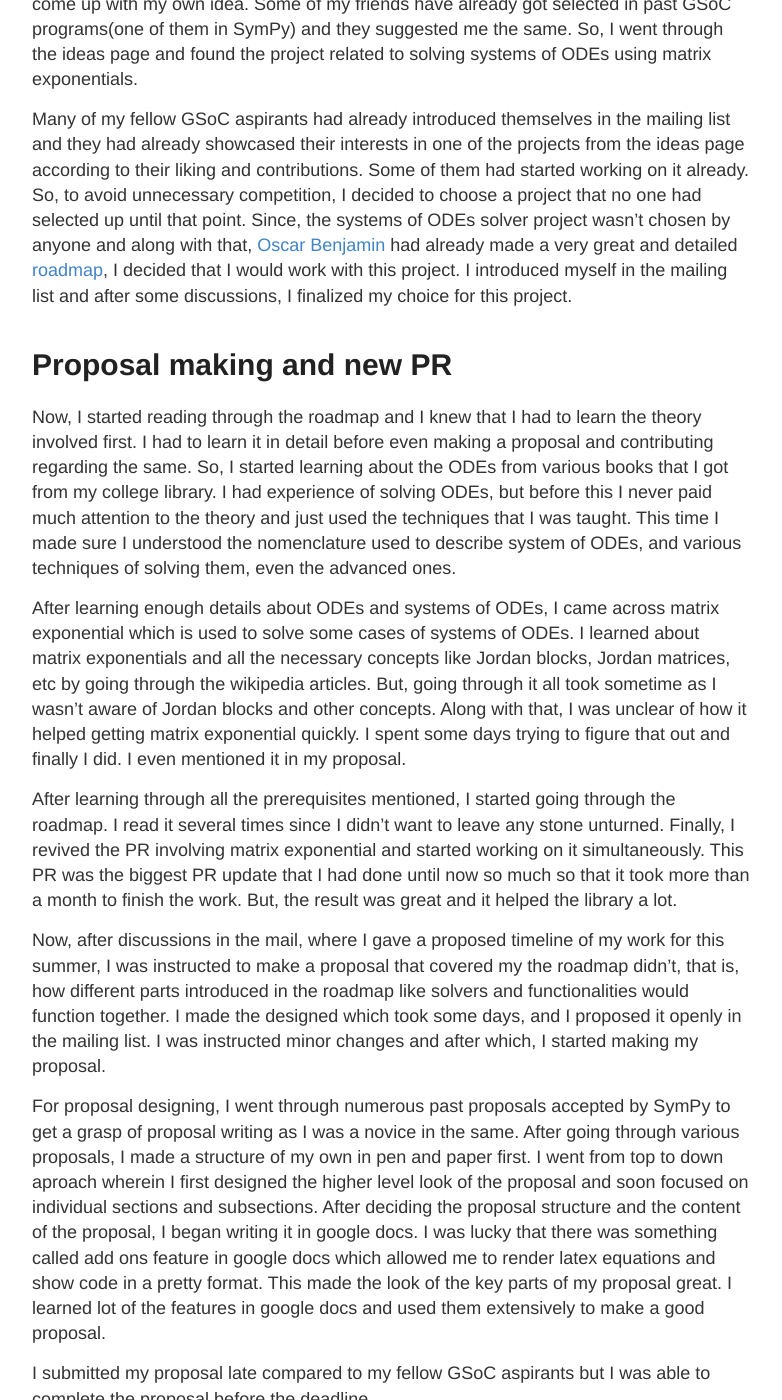
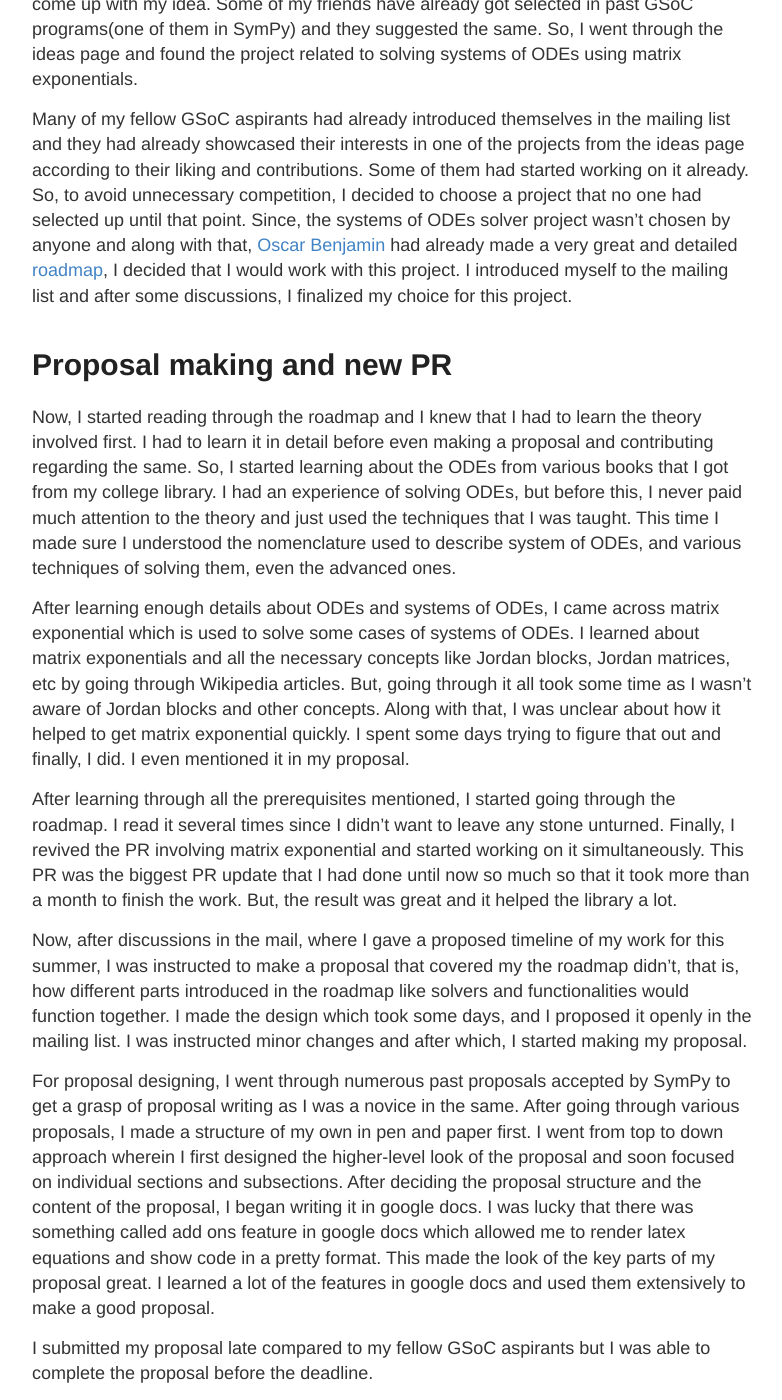
Before and after one commit to mijo2/mijo2.github.io, a Jekyll site: the page built from _posts/2020-6-5-FirstBlog.md, in a window 1280 px wide and 1400 px high, scrolled down 3665 px. Shown: the whole window, without its empty margins (248-1030 px from the left). Built offline with Jekyll 4.4.1, drawn with Linux system fonts in a browser that asks for light colours; our own code applies the rules of GitHub Pages for plain Markdown files; some of the changed text lies outside the part shown.

Commit message:
Updated the blog with correct grammar
The grammar and spelling errors were checked and rectified.

````diff
--- a/_posts/2020-6-5-FirstBlog.md
+++ b/_posts/2020-6-5-FirstBlog.md
@@ -1,21 +1,21 @@
 ---
 layout: post
-title: GSoC'20 selection: SymPy
+title: GSoC'20 selection: My journey with SymPy
 ---
 
-Yesterday, at May 5, 2020, UST 18:00, Google announced the results for GSoC'20 program. My hard work of over three and a half months finally paid off and I was selected for the program. I am glad that I applied for SymPy since its not only one of the best organizations to work with in my opinion on the basis of how well the community functions but also due to the fact that I  love mathematics and programming in Python, and SymPy brings both of them together. Its fascinating to me that I am creating a piece of software that is able to solve mathematical equations.
+Yesterday, on May 5, 2020, UST 18:00, Google announced the results for GSoC'20 program. My hard work of over three and a half months finally paid off and I was selected for the program. I am glad that I applied for SymPy since its not only one of the best organizations to work within my opinion based on how well the community functions but also because I  love mathematics and programming in Python, and SymPy brings both of them together. It is fascinating to me that I am creating a piece of software that can solve mathematical equations.
 
-My journey with SymPy started when I was looking for organizations to work with in GSoC program since I had thought at that point of time that I would love to learn more about how open source functions regardless of my selection. I was browsing through organizations that were primarily using Python given my 2 years of experience with the programming language. When I was browsing through organizations, I would normally go for their documentation straight and set up their library code using ```git clone```, then I would read through the documentation and try to follow steps I learned in my local machine. This gave me a grasp of the library and allowed me to be more clear of whether I would want to work for this org or not. I tried this for a few organizations before I found SymPy. When I was learning for SymPy, I was amazed by the fact that the documentation was so clear that sometimes, glancing just at the example gave the essence of what the function or class is all about. Then, I decided I would love to see more about how this organization functions as a community. For some days, I would just observe how different people of the community worked together on various platforms, be it the Gitter channel or in issues/PRs. I didn't introduce myself yet as I was still looking for ways to introduce myself.
+My journey with SymPy started when I was looking for organizations to work within GSoC program since I had thought then that I would love to learn more about how open source functions regardless of my selection. I was browsing through organizations that were primarily using Python given my 2 years of experience with the programming language. When I was browsing through organizations, I would normally go for their documentation straight and set up their library code using ```git clone```, then I would read through the documentation and try to follow steps I learned in my local machine. This gave me a grasp of the library and allowed me to be more clear of whether I would want to work for this org or not. I tried this for a few organizations before I found SymPy. When I was learning for SymPy, I was amazed by the fact that the documentation was so clear that sometimes, glancing just at the example gave the essence of what the function or class is all about. Then, I decided I would love to see more about how this organization functions as a community. For some days, I would just observe how different people of the community worked together on various platforms, be it the Gitter channel or in issues/PRs. I didn't introduce myself yet as I was still looking for ways to introduce myself.
 
 # Undertstanding the organization
 
-While I was looking for ways to work with the community by merely observing different members of the community, to my amazement, I found out that SymPy had already made a page about [Introduction to the contributing](https://github.com/sympy/sympy/wiki/introduction-to-contributing). I found this out when someone introduced themselves in the gitter channel and one of the members replied with this link. I went through this page multiple times to avoid any big unnecessary errors on my side. I went through many links mentioned in the page like:
-1. [SymPy Tutorial](http://docs.sympy.org/latest/tutorial/): Here, SymPy gives tutorial on how to use the library. This is not for contributors only but generally for the end user or someone who has zero experience with the library. I would recommend anyone who has interest in joining SymPy organization(or any for that matter) to go through the tutorials as it not only provides you the understanding of the library but it also gives you an idea of what an end user expects from the organization.
+While I was looking for ways to work with the community by merely observing different members of the community, to my amazement, I found out that SymPy had already made a page about [Introduction to the contributing](https://github.com/sympy/sympy/wiki/introduction-to-contributing). I found this out when someone introduced themselves to the gitter channel and one of the members replied with this link. I went through this page multiple times to avoid any big unnecessary errors on my side. I went through many links mentioned on the page like:
+1. [SymPy Tutorial](http://docs.sympy.org/latest/tutorial/): Here, SymPy gives a tutorial on how to use the library. This is not for contributors only but generally for the end-user or someone who has zero experience with the library. I would recommend anyone who has an interest in joining SymPy organization(or any for that matter) to go through the tutorials as it not only provides you an understanding of the library but it also gives you an idea of what an end-user expects from the organization.
 2. [SymPy’s Architecture](https://docs.sympy.org/latest/guide.html#sympy-s-architecture): This section is important for people who want to become contributors as it gives necessary information about how the code is organized and since a typical contributor has to work with code from multiple parts for a single update or task, knowing this would come in handy.
-3. [SymPy’s documentation](https://docs.sympy.org/latest/index.html): Now, when it comes to documentation, reading it completely may not be necessary as the initial steps since the reading a documentation completely is a big task, but it is advised to at the very least give it a glance. But, when a contributor has taken up a task or an update, then it is a good idea for them to understand the module they are working with by going through the documentation of that module(fully or partially, as required). The link provided is an index and there are links to many things like docs of different modules, installation guides, etc but among them all, [SymPy Documentation Style Guide](https://docs.sympy.org/latest/documentation-style-guide.html) needs to be thoroughly read by a new contributor as documentation is a vital component of a healthy open source library and following the style guide ensures that the documentation stays in a good format so that it is easy for any end user to pick up how to use the part of the code or new functionality added by the new contributor.
+3. [SymPy’s documentation](https://docs.sympy.org/latest/index.html): Now, when it comes to documentation, reading it completely may not be necessary as the initial steps since the reading documentation completely is a big task, but it is advised to at the very least glance at it. But, when a contributor has taken up a task or an update, then it is a good idea for them to understand the module they are working with by going through the documentation of that module(fully or partially, as required). The link provided is an index and there are links to many things like docs of different modules, installation guides, etc but among them, all, [SymPy Documentation Style Guide](https://docs.sympy.org/latest/documentation-style-guide.html) needs to be thoroughly read by a new contributor as documentation is a vital component of a healthy open source library and following the style guide ensures that the documentation stays in a good format so that it is easy for any end-user to pick up how to use the part of the code or new functionality added by the new contributor.
 4. [Code of Conduct](https://github.com/sympy/sympy/blob/master/CODE_OF_CONDUCT.md): New contributors should remember when interacting with the community.
 5. [SymPy's mailing list](https://groups.google.com/forum/#!forum/sympy): I saw through the mailing list and learned a lot about different discussions that happened in the community and how members helped new contributors(be they GSoC aspirants or just people who are willing to learn more about the library). I saw through mails in the group especially the ones where members told the newcomers what they need to do to become a contributor. I saw the links that the members shared and if it wasn't one of the links that I have already gone through, then I would give time to read them.
-6. [Development workflow](https://github.com/sympy/sympy/wiki/Development-workflow): This is one of the most important pages I went through before becoming a contributor. I gave it a read initially and made all the necessary initial setup if some of the steps mentioned in the workflow weren't done already. I later came back to this link again and again when I made my first contribution as I didn't want to make any big mistakes from my side. I adhered to the commit message style mentioned as a detailed commit is necessary for maintainers to understand the code by contributors. They have the task of merging the code into the codebase and it is essential for them to understand completely what a contributor has done in his/her update.
+6. [Development workflow](https://github.com/sympy/sympy/wiki/Development-workflow): This is one of the most important pages I went through before becoming a contributor. I gave it a read initially and made all the necessary initial setup if some of the steps mentioned in the workflow weren't done already. I later came back to this link again and again when I made my first contribution as I didn't want to make any big mistakes from my side. I adhered to the commit message style mentioned as a detailed commit is necessary for maintainers to understand the code by contributors. They have the task of merging the code into the codebase and they need to understand completely what a contributor has done in his/her update.
 
 These pages helped me grasp how the community functions as a whole and how I as a new contributor, should work with the community to efficiently contribute to the library.
 
@@ -23,19 +23,19 @@ These pages helped me grasp how the community functions as a whole and how I as
 
 > A journey of thousand miles begins with a single step
 
-After gathering all the information that I can about the community and the library, I finally introduced myself in the gitter channel. I didn't ask for any tips as I had already seen numerous tips given to my fellow new contributors and I knew that now, I had to start with contributing right away. I searched for **easy to fix** issues in the library and started working on one of them. [Issue #18412](https://github.com/sympy/sympy/pull/18416) is the first issue that I worked for. Back then, I was a novice when it came to contributing even after reading all the details of contributing. But, [Oscar Benjamin](https://github.com/oscarbenjamin) really helped me and answered my queries. Then, I made a separate branch in my local SympPy's repo, made the necessary changes and pushed the new branch to my forked repo of SymPy. Before pushing the changes, I made sure that all the required test cases passed and that the code quality was good. After the testing, I pushed the changes.
+After gathering all the information that I can about the community and the library, I finally introduced myself to the gitter channel. I didn't ask for any tips as I had already seen numerous tips given to my fellow new contributors and I knew that now, I had to start with contributing right away. I searched for **easy to fix** issues in the library and started working on one of them. [Issue #18412](https://github.com/sympy/sympy/pull/18416) is the first issue that I worked for. Back then, I was a novice when it came to contributing even after reading all the details of contributing. But, [Oscar Benjamin](https://github.com/oscarbenjamin) helped me and answered my queries. Then, I made a separate branch in my local SympPy's repo, made the necessary changes, and pushed the new branch to my forked repo of SymPy. Before pushing the changes, I made sure that all the required test cases passed and that the code quality was good. After the testing, I pushed the changes.
 
-With GitHub's features, I was able to easily create a PR from the branch and I filled all the necessary details in a template like format to make a new PR. I mentioned the issue that this PR was fixing, added description, examples and release notes in the format mentioned.
+With GitHub's features, I was able to easily create a PR from the branch and I filled all the necessary details in a template like a format to make a new PR. I mentioned the issue that this PR was fixing, added description, examples, and release notes in the format mentioned.
 
-Finally, after everything was done, my PR was merged and I was happy that all the reading details was helpful in the end.
+Finally, after everything was done, my PR was merged and I was happy that all the reading details were helpful in the end.
 
-Note: Throughout the process of this first contribution, I adhered to all the rules that the community expects the new contributors to follow and re-read the [Development workflow](https://github.com/sympy/sympy/wiki/Development-workflow) since this page had all the details of creating a PR, testing, commit message styleand making changes.
+Note: Throughout the process of this first contribution, I adhered to all the rules that the community expects the new contributors to follow and re-read the [Development workflow](https://github.com/sympy/sympy/wiki/Development-workflow) since this page had all the details of creating a PR, testing, commit message style and making changes.
 
 # Other contributions
 
-After my first contribution, I made around 18 PRs till today. I was late compared to my other fellow contributors who were also GSoC aspirants. And some of them had many contributions already, when I was just learning the fundamentals of the library. So, I made sure that I have a bare minimum number of PRs before making my GSoC proposal since I already knew based on past selections that one of the key factors that SymPy weighed heavily on is the contributions. I decided that bare minimum to be 15.
+After my first contribution, I made around 18 PRs till today. I was late compared to my other fellow contributors who were also GSoC aspirants. And some of them had many contributions already when I was just learning the fundamentals of the library. So, I made sure that I have a bare minimum number of PRs before making my GSoC proposal since I already knew based on past selections that one of the key factors that SymPy weighed heavily on is the contributions. I decided that bare minimum to be 15.
 
-So, I worked on 14 other PRs which involved either closing **easy to fix** issues, issues from specific module that were easy to deal with or reviving and finishing the PRs that needed to be revived. The last one required more skill to get done and it also gave me an essence of how to work with someone else's code along with upgrading my coding skills. I tried to learn from other good contributors code who have become inactive and it gave me a lot of insight on how to work with the SymPy's library code and how to make new functionality.
+So, I worked on 14 other PRs which involved either closing **easy to fix** issues, issues from the specific module that was easy to deal with or reviving and finishing the PRs that needed to be revived. The last one required more skill to get done and it also gave me an essence of how to work with someone else's code along with upgrading my coding skills. I tried to learn from other good contributors code who have become inactive and it gave me a lot of insight on how to work with the SymPy's library code and how to make new functionality.
 
 I learned a great many things during this month, things like how to revive a PR wherein the previous author's contributions are visible, how to rebase a git repo and squash commits, different Python and SymPy features, etc and this was all thanks to the reviewers such as  Oscar Benjamin(oscarbenjamin), Aaron Meurer(asmeurer), Gagandeep Singh(czgdp1807), Kalevi Suominen(jksuom), S. Y. Lee(sylee957) and Christopher Smith(smichr) who gave me necessary reviews and tips wherever I needed one.
 
@@ -43,21 +43,21 @@ Two of the revived PRs aren't completed yet but I was able to effectively contri
 
 # Project Decision
 
-I was very new to the community even now and the proposal dates were closing in. I had no choice but to look from the [GSoC'20 ideas](https://github.com/sympy/sympy/wiki/GSoC-2020-Ideas) page by SymPy since I didn't have time to come up with my own idea. Some of my friends have already got selected in past GSoC programs(one of them in SymPy) and they suggested me the same. So, I went through the ideas page and found the project related to solving systems of ODEs using matrix exponentials.
+I was very new to the community even now and the proposal dates were closing in. I had no choice but to look from the [GSoC'20 ideas](https://github.com/sympy/sympy/wiki/GSoC-2020-Ideas) page by SymPy since I didn't have time to come up with my idea. Some of my friends have already got selected in past GSoC programs(one of them in SymPy) and they suggested the same. So, I went through the ideas page and found the project related to solving systems of ODEs using matrix exponentials.
 
-Many of my fellow GSoC aspirants had already introduced themselves in the mailing list and they had already showcased their interests in one of the projects from the ideas page according to their liking and contributions. Some of them had started working on it already. So, to avoid unnecessary competition, I decided to choose a project that no one had selected up until that point. Since, the systems of ODEs solver project wasn't chosen by anyone and along with that, [Oscar Benjamin](https://github.com/oscarbenjamin) had already made a very great and detailed [roadmap](https://github.com/sympy/sympy/wiki/ODE-Systems-roadmap), I decided that I would work with this project. I introduced myself in the mailing list and after some discussions, I finalized my choice for this project.
+Many of my fellow GSoC aspirants had already introduced themselves in the mailing list and they had already showcased their interests in one of the projects from the ideas page according to their liking and contributions. Some of them had started working on it already. So, to avoid unnecessary competition, I decided to choose a project that no one had selected up until that point. Since, the systems of ODEs solver project wasn't chosen by anyone and along with that, [Oscar Benjamin](https://github.com/oscarbenjamin) had already made a very great and detailed [roadmap](https://github.com/sympy/sympy/wiki/ODE-Systems-roadmap), I decided that I would work with this project. I introduced myself to the mailing list and after some discussions, I finalized my choice for this project.
 
 # Proposal making and new PR
 
-Now, I started reading through the roadmap and I knew that I had to learn the theory involved first. I had to learn it in detail before even making a proposal and contributing regarding the same. So, I started learning about the ODEs from various books that I got from my college library. I had experience of solving ODEs, but before this I never paid much attention to the theory and just used the techniques that I was taught. This time I made sure I understood the nomenclature used to describe system of ODEs, and various techniques of solving them, even the advanced ones.
+Now, I started reading through the roadmap and I knew that I had to learn the theory involved first. I had to learn it in detail before even making a proposal and contributing regarding the same. So, I started learning about the ODEs from various books that I got from my college library. I had an experience of solving ODEs, but before this, I never paid much attention to the theory and just used the techniques that I was taught. This time I made sure I understood the nomenclature used to describe system of ODEs, and various techniques of solving them, even the advanced ones.
 
-After learning enough details about ODEs and systems of ODEs, I came across matrix exponential which is used to solve some cases of systems of ODEs. I learned about matrix exponentials and all the necessary concepts like Jordan blocks, Jordan matrices, etc by going through the wikipedia articles. But, going through it all took sometime as I wasn't aware of Jordan blocks and other concepts. Along with that, I was unclear of how it helped getting matrix exponential quickly. I spent some days trying to figure that out and finally I did. I even mentioned it in my proposal.
+After learning enough details about ODEs and systems of ODEs, I came across matrix exponential which is used to solve some cases of systems of ODEs. I learned about matrix exponentials and all the necessary concepts like Jordan blocks, Jordan matrices, etc by going through Wikipedia articles. But, going through it all took some time as I wasn't aware of Jordan blocks and other concepts. Along with that, I was unclear about how it helped to get matrix exponential quickly. I spent some days trying to figure that out and finally, I did. I even mentioned it in my proposal.
 
 After learning through all the prerequisites mentioned, I started going through the roadmap. I read it several times since I didn't want to leave any stone unturned. Finally, I revived the PR involving matrix exponential and started working on it simultaneously. This PR was the biggest PR update that I had done until now so much so that it took more than a month to finish the work. But, the result was great and it helped the library a lot.
 
-Now, after discussions in the mail, where I gave a proposed timeline of my work for this summer, I was instructed to make a proposal that covered my the roadmap didn't, that is, how different parts introduced in the roadmap like solvers and functionalities would function together. I made the designed which took some days, and I proposed it openly in the mailing list. I was instructed minor changes and after which, I started making my proposal.
+Now, after discussions in the mail, where I gave a proposed timeline of my work for this summer, I was instructed to make a proposal that covered my the roadmap didn't, that is, how different parts introduced in the roadmap like solvers and functionalities would function together. I made the design which took some days, and I proposed it openly in the mailing list. I was instructed minor changes and after which, I started making my proposal.
 
-For proposal designing, I went through numerous past proposals accepted by SymPy to get a grasp of proposal writing as I was a novice in the same. After going through various proposals, I made a structure of my own in pen and paper first. I went from top to down aproach wherein I first designed the higher level look of the proposal and soon focused on individual sections and subsections. After deciding the proposal structure and the content of the proposal, I began writing it in google docs. I was lucky that there was something called add ons feature in google docs which allowed me to render latex equations and show code in a pretty format. This made the look of the key parts of my proposal great. I learned lot of the features in google docs and used them extensively to make a good proposal.
+For proposal designing, I went through numerous past proposals accepted by SymPy to get a grasp of proposal writing as I was a novice in the same. After going through various proposals, I made a structure of my own in pen and paper first. I went from top to down approach wherein I first designed the higher-level look of the proposal and soon focused on individual sections and subsections. After deciding the proposal structure and the content of the proposal, I began writing it in google docs. I was lucky that there was something called add ons feature in google docs which allowed me to render latex equations and show code in a pretty format. This made the look of the key parts of my proposal great. I learned a lot of the features in google docs and used them extensively to make a good proposal.
 
 I submitted my proposal late compared to my fellow GSoC aspirants but I was able to complete the proposal before the deadline.
 
````
